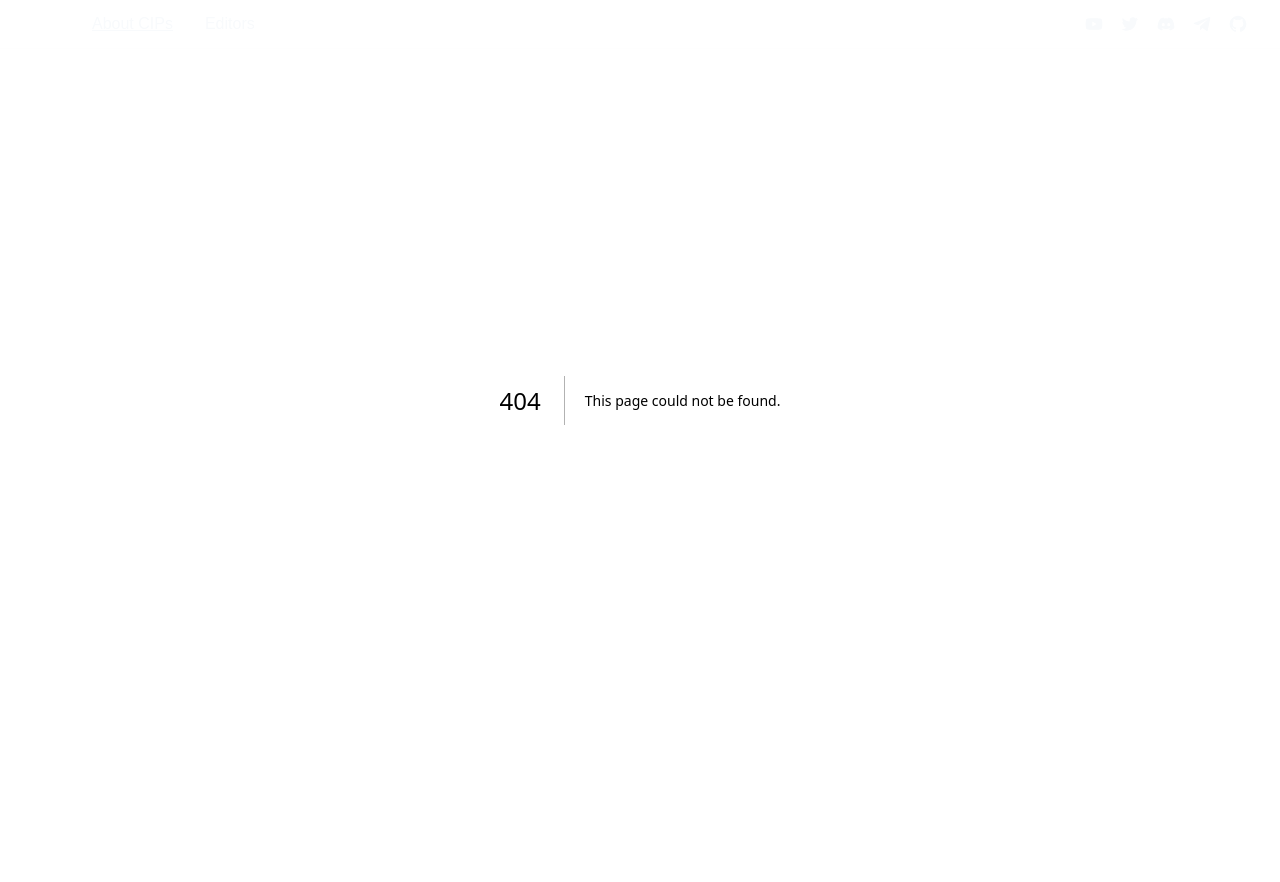
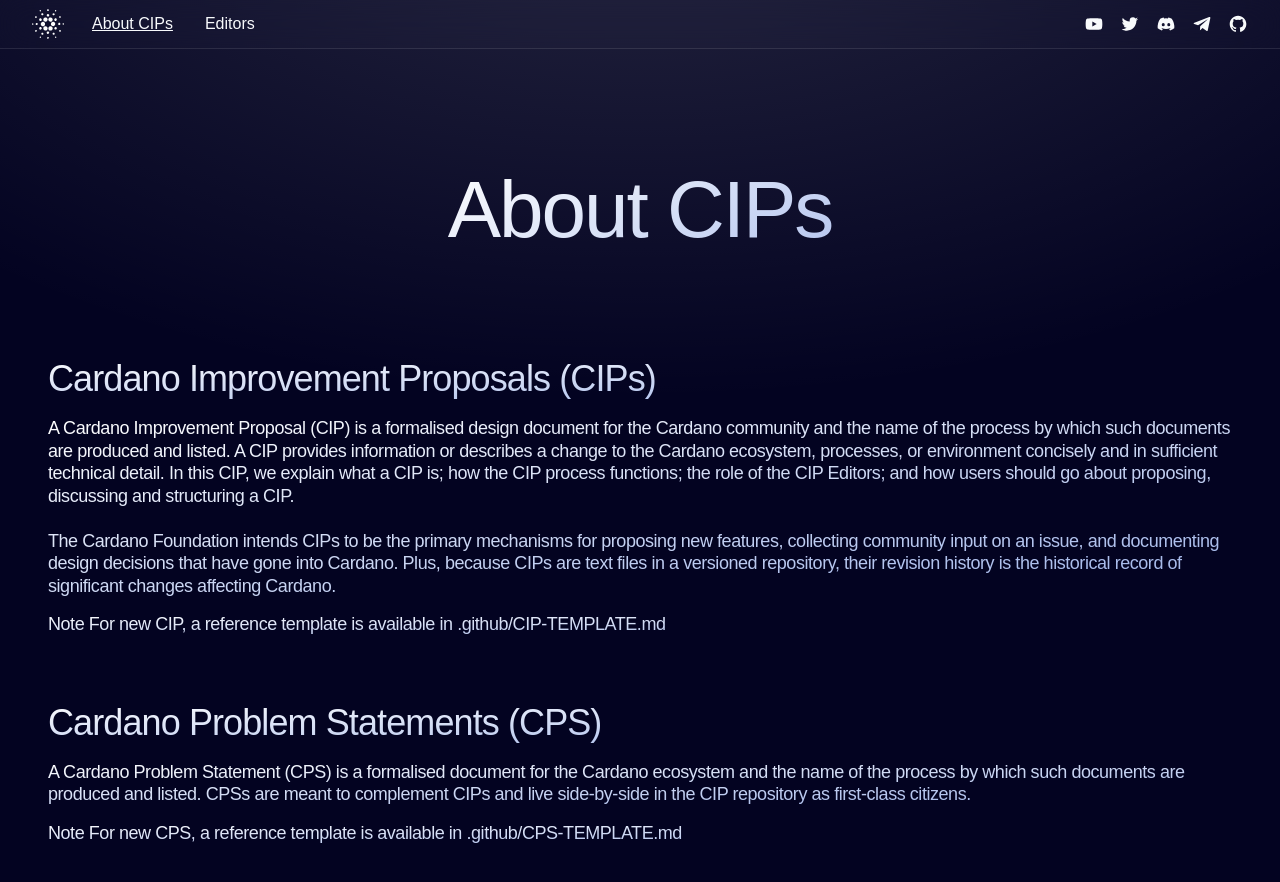
Before and after one commit to cardano-foundation/cf-cip-frontend, a Next.js app: page /about in a window 1280 px wide. Before the commit this address had no page. Shown: the top 882 px of the page. Before the commit the page ends 800 px from the top, so only its background shows below. Built offline with nearby package versions, Linux system fonts and the light colour scheme; a web font is replaced by a local one.

Commit message:
Initial design for About page

```diff
--- /dev/null
+++ b/app/about/page.js
@@ -0,0 +1,52 @@
+export default function Home() {
+  const content = [
+    {
+      title: 'Cardano Improvement Proposals (CIPs)',
+      text: 'A Cardano Improvement Proposal (CIP) is a formalised design document for the Cardano community and the name of the process by which such documents are produced and listed. A CIP provides information or describes a change to the Cardano ecosystem, processes, or environment concisely and in sufficient technical detail. In this CIP, we explain what a CIP is; how the CIP process functions; the role of the CIP Editors; and how users should go about proposing, discussing and structuring a CIP. <br/> <br/> The Cardano Foundation intends CIPs to be the primary mechanisms for proposing new features, collecting community input on an issue, and documenting design decisions that have gone into Cardano. Plus, because CIPs are text files in a versioned repository, their revision history is the historical record of significant changes affecting Cardano.',
+      note: 'Note For new CIP, a reference template is available in <a href="https://github.com/username/repository/blob/branch/.github/CIP-TEMPLATE.md">.github/CIP-TEMPLATE.md</a>',
+    },
+    {
+      title: 'Cardano Problem Statements (CPS)',
+      text: 'A Cardano Problem Statement (CPS) is a formalised document for the Cardano ecosystem and the name of the process by which such documents are produced and listed. CPSs are meant to complement CIPs and live side-by-side in the CIP repository as first-class citizens.',
+      note: 'Note For new CPS, a reference template is available in <a href="https://github.com/username/repository/blob/branch/.github/CPS-TEMPLATE.md">.github/CPS-TEMPLATE.md</a>',
+    },
+  ]
+
+  return (
+    <main className="relative isolate min-h-screen bg-cf-blue-900">
+      {/* About Section */}
+      <div className="flex items-center justify-center overflow-hidden bg-transparent pb-12 pt-40">
+        <div className="mx-auto flex w-full max-w-7xl flex-col items-center justify-center px-6 sm:px-8 lg:px-12">
+          <h1 className="via-cf-slate-50 bg-gradient-to-br from-white to-cf-blue-50/90 bg-clip-text pb-24 text-center text-5xl font-medium leading-tight tracking-tight text-transparent sm:text-[5rem]">
+            About CIPs
+          </h1>
+
+          {content.map((item, index) => (
+            <div className="pb-12" key={index}>
+              <h1 className="via-cf-slate-50 bg-gradient-to-br from-white to-cf-blue-50/90 bg-clip-text text-4xl font-medium leading-tight tracking-tight text-transparent">
+                {item.title}
+              </h1>
+              <h1
+                className="via-cf-slate-50 my-4 bg-gradient-to-br from-white to-cf-blue-50/90 bg-clip-text text-lg leading-tight tracking-tight text-transparent"
+                dangerouslySetInnerHTML={{ __html: item.text }}
+              />
+              <h1
+                className="via-cf-slate-50 my-4 bg-gradient-to-br from-white to-cf-blue-50/90 bg-clip-text text-lg leading-tight tracking-tight text-transparent"
+                dangerouslySetInnerHTML={{ __html: item.note }}
+              />
+            </div>
+          ))}
+        </div>
+      </div>
+
+      {/* Background gradient */}
+      <div
+        className="absolute left-0 top-0 -z-10 h-screen w-full"
+        style={{
+          background:
+            'radial-gradient(ellipse 80% 70% at 50% -20%,rgba(248,250,252,0.15), hsla(0,0%,100%,0)',
+        }}
+      />
+    </main>
+  )
+}
```
